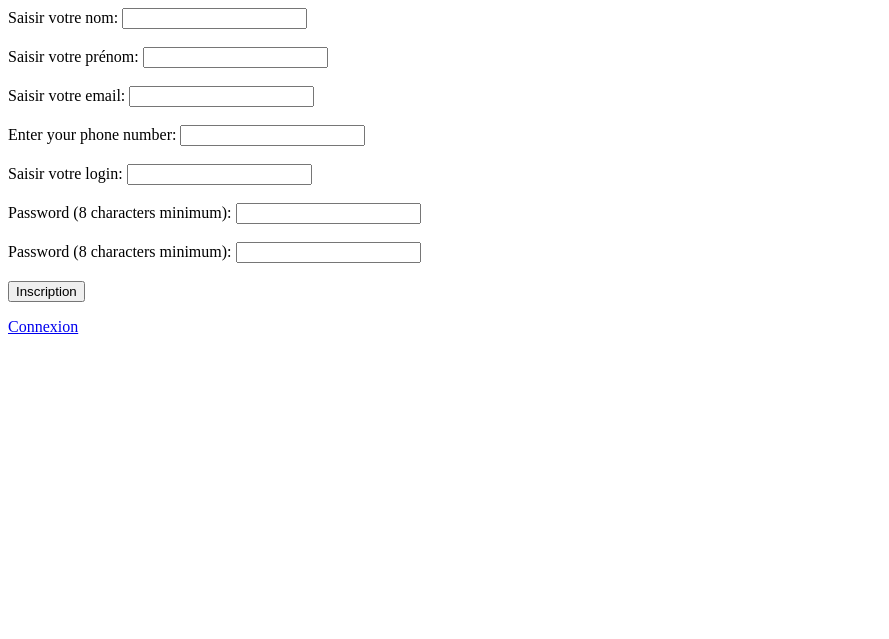
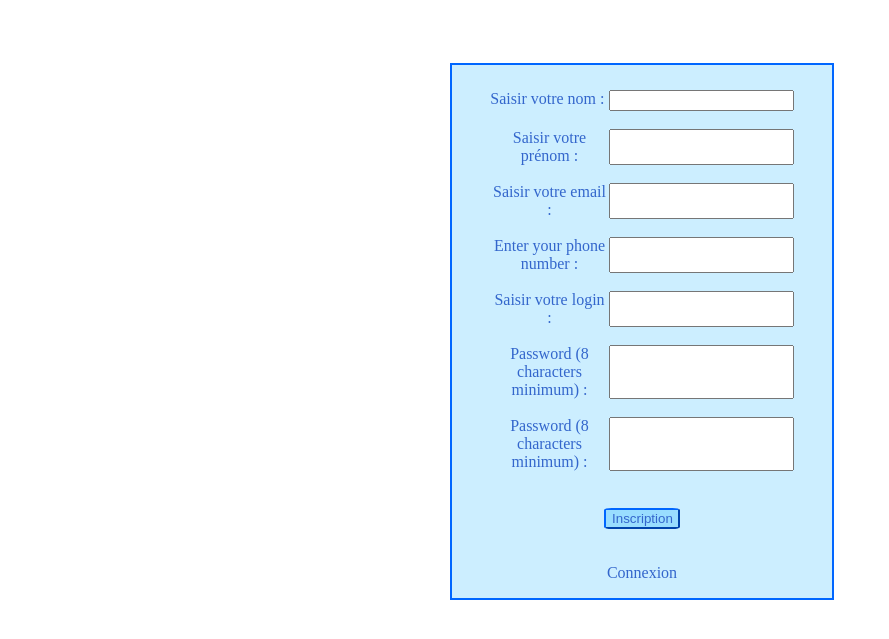
Before and after one commit to neri-xavier/coffre-fort, a PHP site: page /inscription.php in a window 1280 px wide. Shown: the top 639 px of the page, without its empty margins (0-889 px from the left). Run offline with PHP 8.4, Linux system fonts and the light colour scheme.

Commit message:
Add files via upload

```diff
--- a/coffre/inscription.php
+++ b/coffre/inscription.php
@@ -1,47 +1,52 @@
 <!DOCTYPE html>
 <html>
     <head>
+        <link href="style/inscription.css" rel="stylesheet">
         <title>Page d'inscription</title>
     </head>
     <body>
+        <div class="container">
             <form action="php/inscriptionBDD.php" method="post" class="form-inscription">
-        <div class="form-inscription">
-            <label for="name">Saisir votre nom: </label>
+                <div class="inscription">
+                    <label for="name">Saisir votre nom : </label>
                     <input type="text" name="nom" id="nom" pattern="[^\s]+" required>
                 </div>
             </br>
-    <div class="form-inscription">
-            <label for="email">Saisir votre prénom: </label>
+            <div class="inscription">
+                    <label for="email">Saisir votre prénom : </label>
                     <input type="text" name="prenom" id="prenom" pattern="[^\s]+" required>
                 </div>
             </br>
-        <div class="form-inscription">
-            <label for="email">Saisir votre email: </label>
+                <div class="inscription">
+                    <label for="email">Saisir votre email : </label>
                     <input type="email" name="email" id="email" pattern="[^\s]+" required>
                 </div>
             </br>
-        <div class="form-phonenumber">
-            <label for="phone">Enter your phone number:</label>
+                <div class="inscription">
+                    <label for="phone">Enter your phone number :</label>
                     <input type="tel" id="phone" name="phone" pattern="[0]{1}[0-9]{9}" required>
             </div>
             </br>
-    <div class="form-inscription">
-            <label for="email">Saisir votre login: </label>
+            <div class="inscription">
+                    <label for="email">Saisir votre login : </label>
                     <input type="text" name="login" id="login" pattern="[^\s]+" required>
                 </div>
             </br>
-        <div class="form-password">
-            <label for="pass">Password (8 characters minimum):</label>
+                <div class="inscription">
+                    <label for="pass">Password (8 characters minimum) :</label>
                     <input type="password" id="password" name="password" minlength="8" pattern="[^\s]+" required>
                 </div>
             </br>
-    <div class="form-password-confirm">
-            <label for="pass">Password (8 characters minimum):</label>
+            <div class="inscription">
+                    <label for="pass">Password (8 characters minimum) :</label>
                     <input type="password" id="password-confirm" name="password-confirm" minlength="8" pattern="[^\s]+" required>
                 </div>
             </br>
                 <button type="submit">Inscription</button>
             </form>
+            <div class="liens">
                 <p><a href="connexion.php">Connexion</a></p>
+            </div>
+        </div>
     </body>
 </html>
```
Also changed, not shown: coffre/connexion.php (+9 -2 lines). Lines whose indentation alone changed are shown as unchanged.
